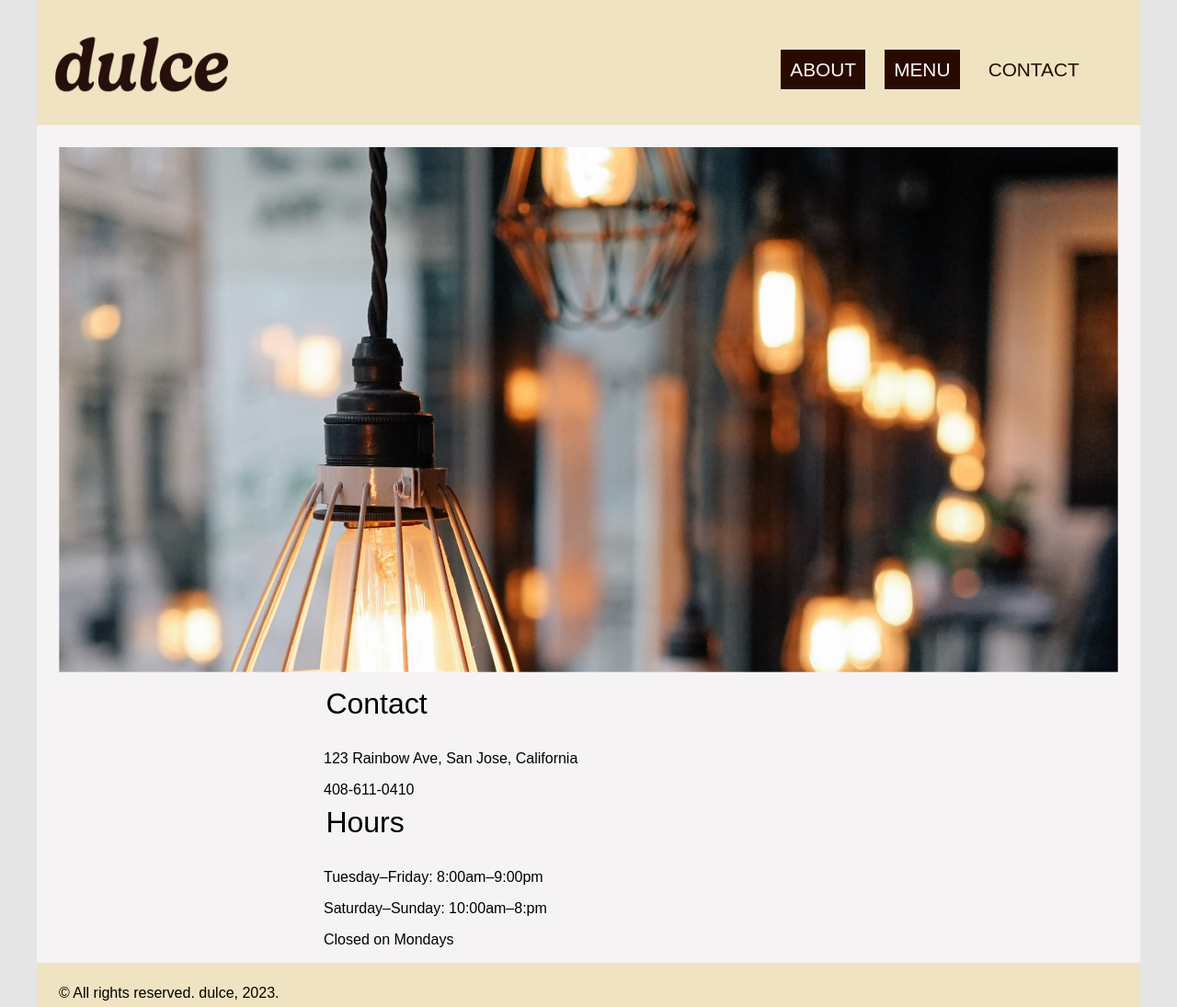
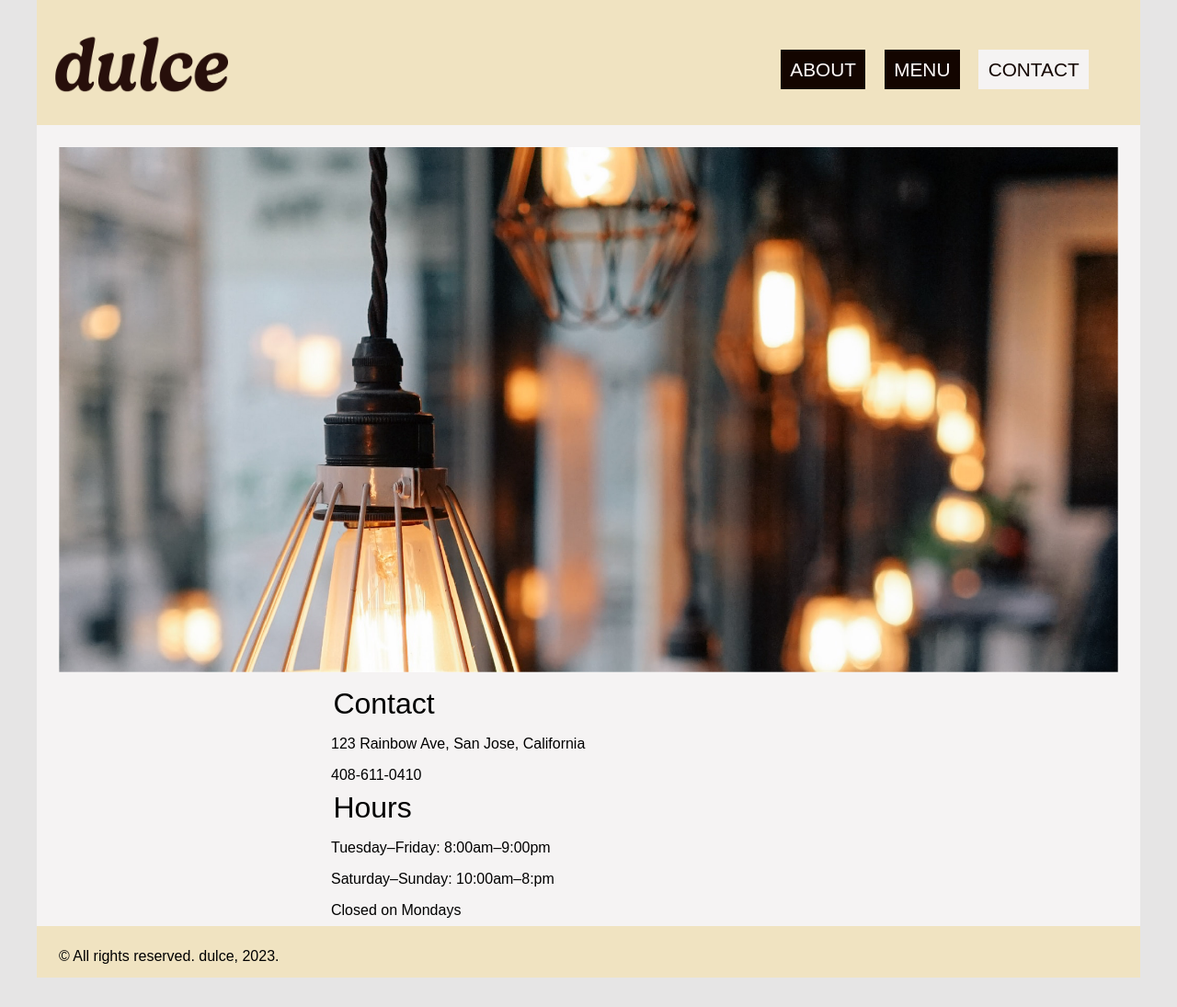
Before and after one commit to cmaldo1223/cmaldo1223.github.io, a plain HTML site: page grc338/website-visual-language/contact.html in a window 1280 px wide. Shown: the whole page at 92% size. After the commit the page ends 1063 px from the top, so only its background shows below. Drawn offline with Linux system fonts and the light colour scheme; a web font is replaced by a local one.

Commit message:
Update style.css

```diff
--- a/grc338/website-visual-language/style.css
+++ b/grc338/website-visual-language/style.css
@@ -1,3 +1,4 @@
+
 html, body, div, applet, object, iframe, h1, h2, h3, h4, h5, h6, p, blockquote, pre, a, abbr, acronym, address, big, cite, code, del, dfn, em, img, ins, kbd, q, s, samp, small, strike, strong, sub, sup, tt, var, b, u, i, center, dl, dt, dd, ol, ul, li, fieldset, form, label, legend, table, caption, tbody, tfoot, thead, tr, th, td, article, aside, canvas, details, embed, figure, figcaption, footer, header, hgroup, menu, nav, output, ruby, section, summary, time, mark, audio, video {margin: 0; padding: 0; border: 0; font-size: 100%; font: inherit;} /*My edited version of the Eric Meyer’s reset tool. You may want to include this in all of your future CSS files. */
 
 
@@ -41,7 +42,7 @@ header {
 	display: grid;
 	grid-template-columns: 50% auto;
 	background: rgb(240, 227, 193);
-	padding: 2rem 1rem 1rem;
+	padding: 2rem 1rem 0.75rem;
 }
 
 h1 {
@@ -56,7 +57,7 @@ h2, h3, h4 {
 
 h2 {
 	font-size: 2em;
-	margin: 0.5rem 0.75rem 2rem 0.15rem;
+	margin: 0.5rem 0.75rem 1rem 0.15rem;
 }
 
 h3 {
@@ -111,8 +112,8 @@ p.description {
 p.price {
 	grid-row: 1/2;
 	grid-column: 2/3;
-	color: rgb(40, 10, 0);
-	background-color: rgb(240, 227, 193);
+	color: rgb(19, 5, 0);
+	font-style: italic;
 	text-align: right;
 	margin: 0em;
 }
@@ -128,7 +129,7 @@ nav ul li {
 
 nav ul li a {
 	color: rgb(255, 251, 251);
-	background-color: rgb(40, 10, 0);
+	background-color: rgb(19, 5, 0);
 	padding: 0.5em;
 }
 
@@ -148,12 +149,12 @@ footer {
   width: 100%;
   height: 0.5rem;
   box-sizing: border-box;
-  padding: 1.5rem 1.5rem;
+  padding: 1.5rem 1.5rem 2rem;
   background:rgb(240, 227, 193);
 }
 
 address {
-	color: rgb(40, 10, 0);
+	color: rgb(255, 246, 246);
 }
 
 footer p {
@@ -161,21 +162,19 @@ footer p {
 }
 
 nav ul li.selected a {
-	background-color:rgb(240, 227, 193);
-	color:rgb(40, 10, 0);
+	background-color:rgb(245, 243, 243);
+	color:rgb(19, 5, 0);
 }
 
 article{
     max-width: 35rem;
-    margin: auto;
-	margin-bottom: 5rem;
+    margin-left: auto;
+	margin-right: auto;
+	text-align: left;
 	padding-bottom: 2rem;
 }
 
 @media screen and (min-width: 60em) {
-	article {
-		margin: 0% 25%;
-	}
 	main.menu ul {
 		display: grid;
 		grid-template-columns: 50% 50%;
@@ -190,4 +189,7 @@ article{
 	nav ul{
 		margin: 2rem;
 	}
+	header{
+		padding: 2rem 1rem 1rem;
+	}
 }
```
